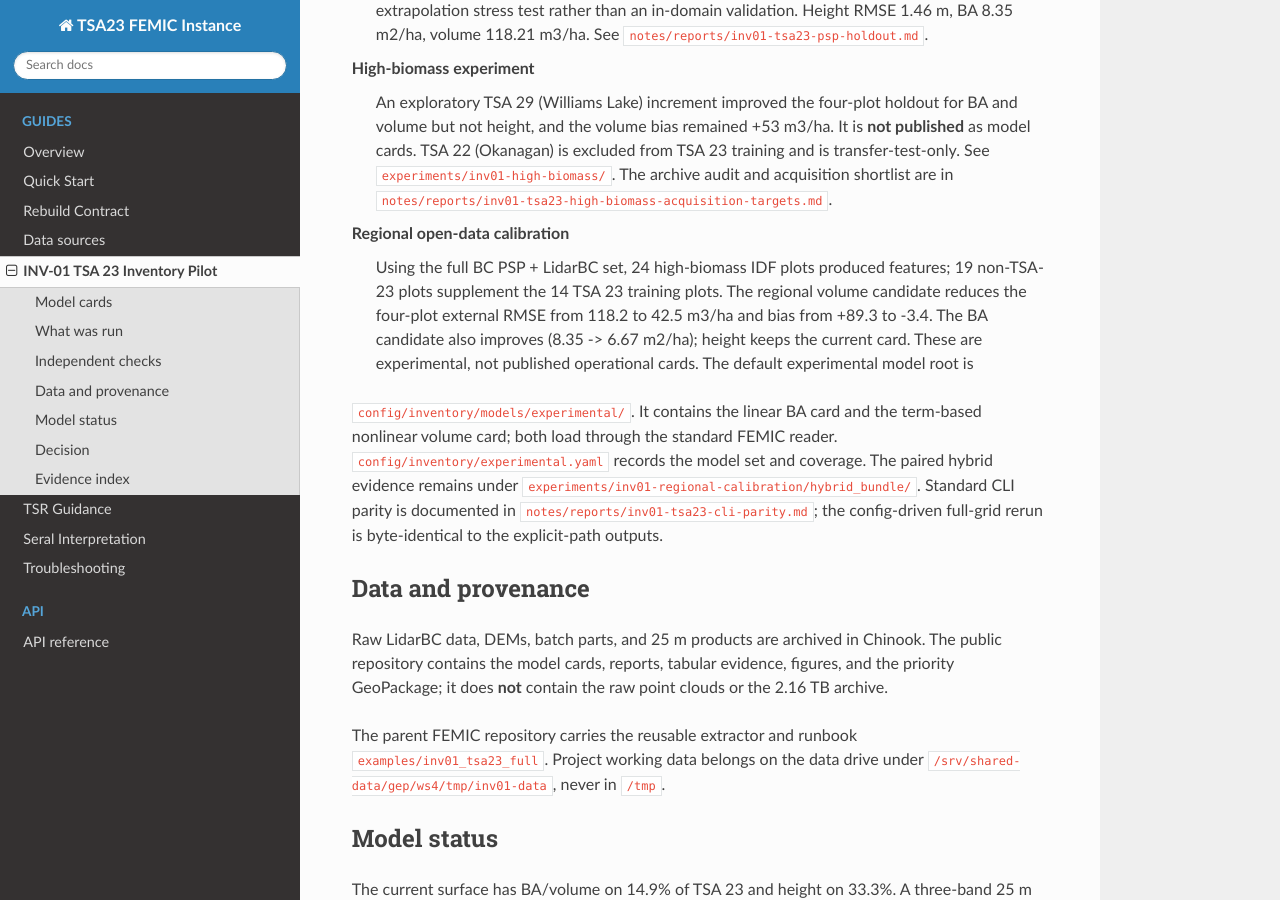
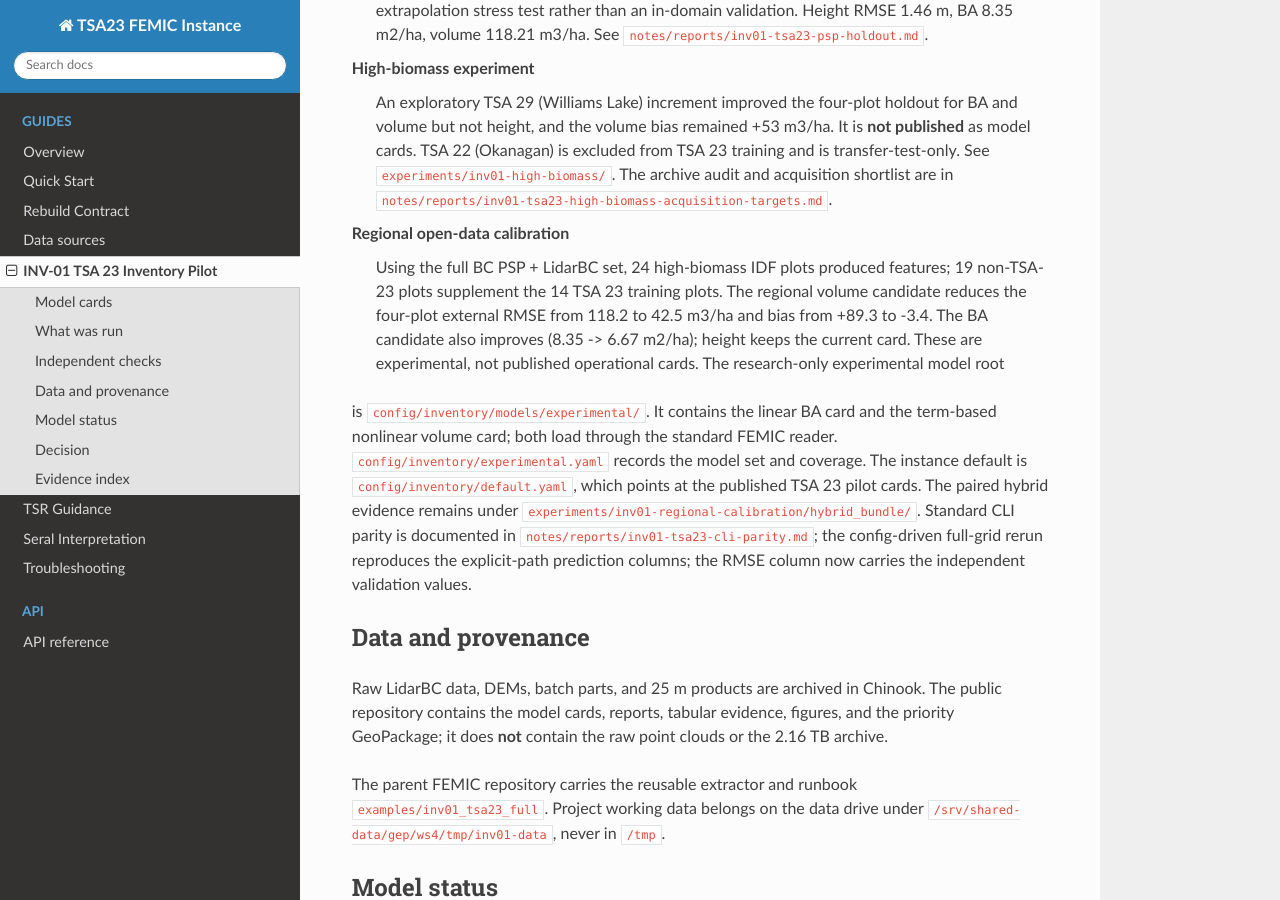
Before and after one commit to UBC-FRESH/femic-tsa23-instance, a Sphinx documentation site: the page built from docs/inv01-tsa23-inventory.rst, in a window 1280 px wide and 900 px high, scrolled down 1305 px. Built offline with Sphinx 7.4.7 and the Read the Docs theme 3.1.0, drawn with Linux system fonts in a browser that asks for light colours; some of the changed text lies outside the part shown.

Commit message:
Make published cards the default inventory config (#40)

```diff
--- a/docs/inv01-tsa23-inventory.rst
+++ b/docs/inv01-tsa23-inventory.rst
@@ -73,14 +73,16 @@
    regional volume candidate reduces the four-plot external RMSE from 118.2 to
    42.5 m3/ha and bias from +89.3 to -3.4.  The BA candidate also improves
    (8.35 -> 6.67 m2/ha); height keeps the current card.  These are experimental,
-   not published operational cards.  The default experimental model root is
-``config/inventory/models/experimental/``.  It contains the linear BA card and
-the term-based nonlinear volume card; both load through the standard FEMIC
+   not published operational cards.  The research-only experimental model root
+is ``config/inventory/models/experimental/``.  It contains the linear BA card
+and the term-based nonlinear volume card; both load through the standard FEMIC
 reader.  ``config/inventory/experimental.yaml`` records the model set and
-coverage.  The paired hybrid evidence remains under
-``experiments/inv01-regional-calibration/hybrid_bundle/``.  Standard CLI parity
+coverage.  The instance default is ``config/inventory/default.yaml``, which
+points at the published TSA 23 pilot cards.  The paired hybrid evidence remains
+under ``experiments/inv01-regional-calibration/hybrid_bundle/``.  Standard CLI parity
 is documented in ``notes/reports/inv01-tsa23-cli-parity.md``; the config-driven
-full-grid rerun is byte-identical to the explicit-path outputs.
+full-grid rerun reproduces the explicit-path prediction columns; the RMSE
+column now carries the independent validation values.
 
 Data and provenance
 -------------------
@@ -115,8 +117,9 @@
 --------
 
 Use the current cards and the regional candidates as open-data pilot products,
-not operational inventory.  The hybrid BA/volume bundle remains an experimental
-root; height keeps the current card.  Joint BA/volume coverage rises to 23.6%.
+not operational inventory.  The hybrid BA/volume bundle is research-only, not
+the instance default; height keeps the current card.  Joint BA/volume coverage
+rises to 23.6%.
 The four high-biomass plots are not the full validation set.  An independent BC
 IDF check covers 56 plots: BA RMSE 8.02 m2/ha (54 in range) and volume RMSE
 62.93 m3/ha (44 in range).  The independent TSA23 subset has 7 plots and BA RMSE
```
Also changed, not shown: config/inventory/models/experimental/README.md, 2 other files.
